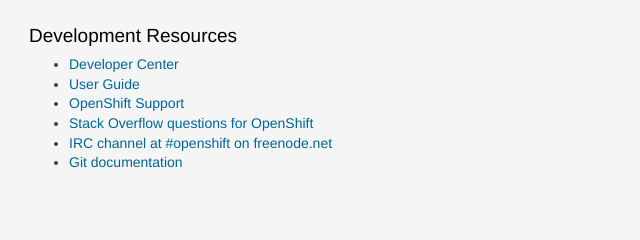
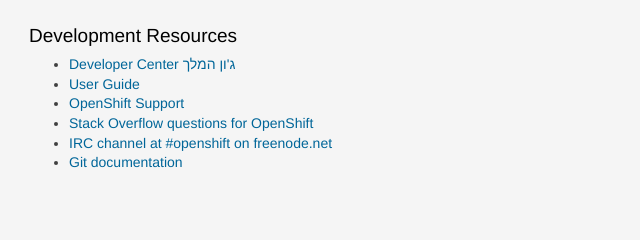
Before and after one commit to tde3000/story, a website: page index.html in a window 1280 px wide. Shown: the part 378-618 px from the top of the page, 626-1266 px from the left. Drawn offline with Linux system fonts and the light colour scheme.

Commit message:
just trying to change index

```diff
--- a/index.html
+++ b/index.html
@@ -251,7 +251,7 @@
 
 <h2>Development Resources</h2>
                   <ul>
-                    <li><a href="https://www.openshift.com/developers">Developer Center</a></li>
+                    <li><a href="https://www.openshift.com/developers">Developer Center ג'ון המלך</a></li>
                     <li><a href="https://www.openshift.com/user-guide">User Guide</a></li>
                     <li><a href="https://www.openshift.com/support">OpenShift Support</a></li>
                     <li><a href="http://stackoverflow.com/questions/tagged/openshift">Stack Overflow questions for OpenShift</a></li>
```
